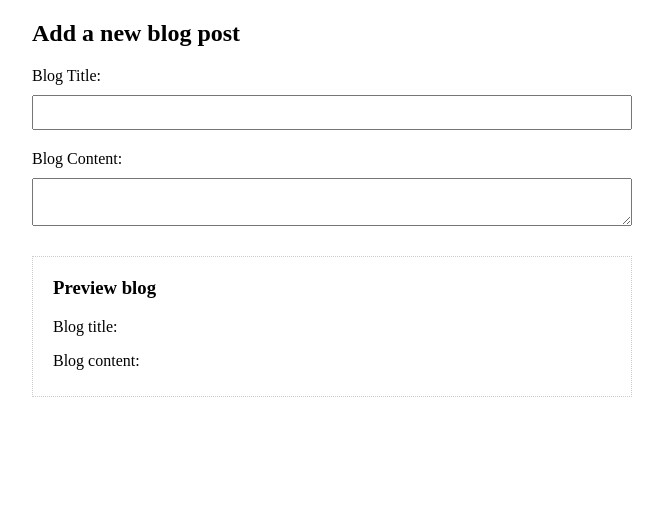
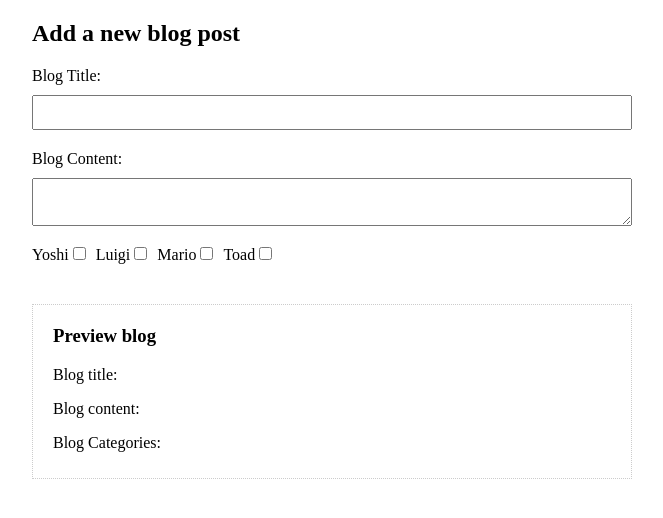
Before and after one commit to Torrie-Leung/vue-random, a Vue app in the folder vue-blog/: page / in a window 1280 px wide. Shown: the top 518 px of the page, without its empty margins (308-971 px from the left). Built offline with nearby package versions, Linux system fonts and the light colour scheme.

Commit message:
checkbox binding

```diff
--- a/vue-blog/src/components/AddBlog.vue
+++ b/vue-blog/src/components/AddBlog.vue
@@ -6,12 +6,28 @@
       <input type="text" v-model.lazy.trim="blog.title" required />
       <label>Blog Content:</label>
       <textarea v-model.lazy.trim="blog.content"></textarea>
+      <div id="checkboxes">
+        <label>Yoshi</label>
+        <input type="checkbox" value="yoshi" v-model="blog.categories">
+        <label>Luigi</label>
+        <input type="checkbox" value="luigi" v-model="blog.categories">
+        <label>Mario</label>
+        <input type="checkbox" value="mario" v-model="blog.categories">
+        <label>Toad</label>
+        <input type="checkbox" value="toad" v-model="blog.categories">
+      </div>
     </form>
     <div id="preview">
       <h3>Preview blog</h3>
       <p>Blog title: {{blog.title}}</p>
       <p>Blog content:</p>
       <p style="white-space:pre">{{blog.content}}</p>
+      <p>Blog Categories:</p>
+      <ul>
+        <li v-for="(category,index) in blog.categories" :key="index">
+          {{category}}
+        </li>
+      </ul>
     </div>
   </div>
 </template>
@@ -22,7 +38,8 @@
       return {
         blog: {
           titile: '',
-          content: ''
+          content: '',
+          categories:[]
         }
       }
     },
@@ -54,4 +71,11 @@
     margin: 30px 0;
     border: 1px dotted #ccc;
   }
+  #checkboxes input{
+    display:inline-block;
+    margin-right: 10px;
+  }
+  #checkboxes label{
+    display:inline-block;
+  }
 </style>
```
